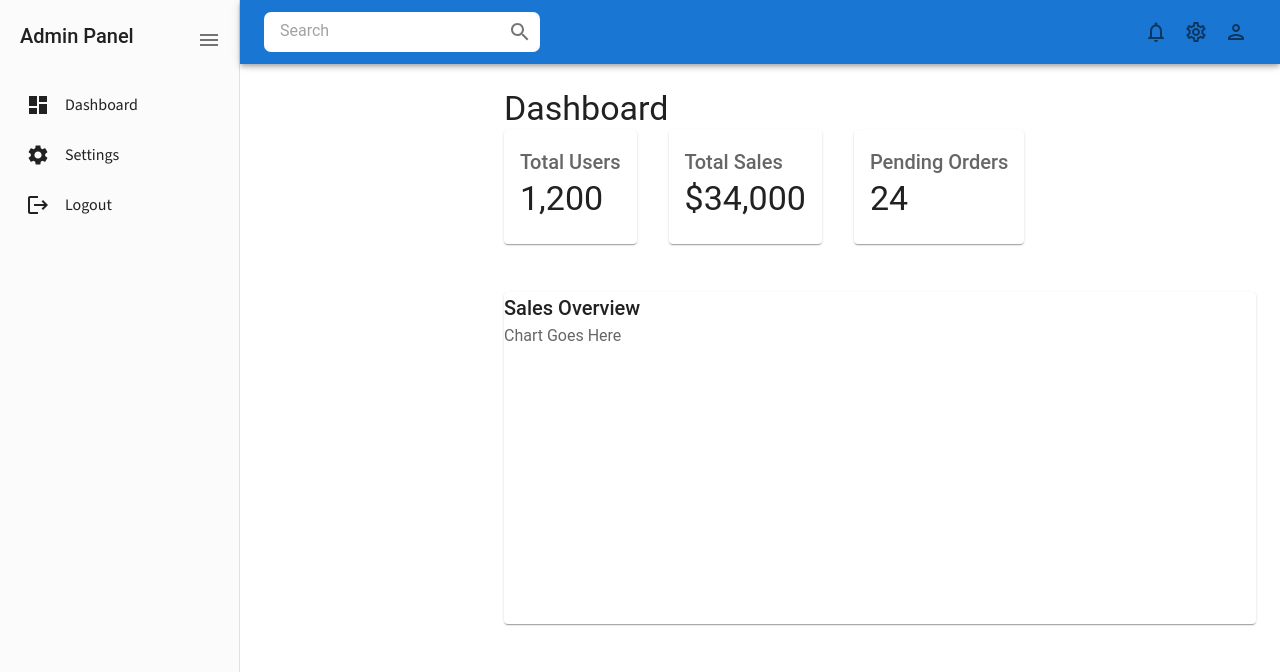
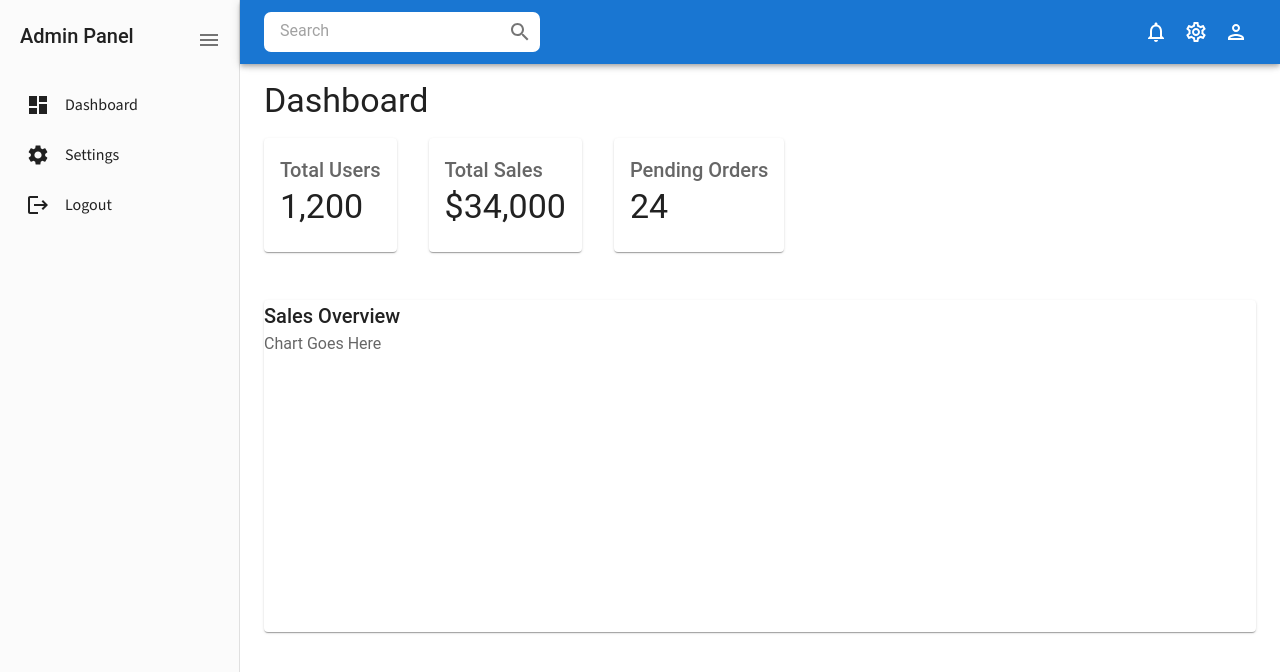
Before and after one commit to SaurabhNegis/Admin_panel, a React (Vite) app: page / in a window 1280 px wide. Shown: the top 672 px of the page. Built offline with nearby package versions, Linux system fonts and the light colour scheme; a web font is replaced by a local one.

Commit message:
fiex some color to icons and in mainLayout fix main content and added marginbottom to dashboard header

```diff
--- a/src/components/common/Header.jsx
+++ b/src/components/common/Header.jsx
@@ -52,15 +52,21 @@ const Header = ({ onMenuClick, isCollapsed }) => {
         {/* Rest of Header(bar) Icons */}
         <Box display="flex" ml="auto">
           {/*  Header Notification icon */}
-          <IconButton>
+          <IconButton
+          color="inherit"
+          >
             <NotificationsOutlinedIcon />
           </IconButton>
           {/*  Header Setting icon */}
-          <IconButton>
+          <IconButton
+          color="inherit"
+          >
             <SettingsOutlinedIcon />
           </IconButton>
           {/*  Header user icon */}
-          <IconButton>
+          <IconButton
+          color="inherit"
+          >
             <PersonOutlinedIcon />
           </IconButton>
         </Box>
--- a/src/layout/MainLayout.jsx
+++ b/src/layout/MainLayout.jsx
@@ -80,13 +80,13 @@ const MainLayout = () => {
         component="main"
         sx={{
           flexGrow: 1,
-          mt: 8, // Offset for fixed AppBar
+          mt: 7, // Offset for fixed AppBar
           transition: theme.transitions.create("margin", {
             easing: theme.transitions.easing.sharp,
             duration: theme.transitions.duration.standard,
           }),
           p: 3,
-          ml: { md: `${isCollapsed ? collapsedWidth : drawerWidth}px`, xs: 0 }, // Adjust margin based on collapse state
+        //   ml: { md: `${isCollapsed ? collapsedWidth : drawerWidth}px`, xs: 0 }, // Adjust margin based on collapse state
         }}
       >
         <Outlet />
--- a/src/pages/Dashboard.jsx
+++ b/src/pages/Dashboard.jsx
@@ -5,7 +5,7 @@ const Dashboard = () => {
   return (
     <Box >
       {/* Header Section */}
-      <Typography variant="h4" className="mb-6">
+      <Typography variant="h4" sx={{ marginBottom: 2 }}>
         Dashboard
       </Typography>
 
```
